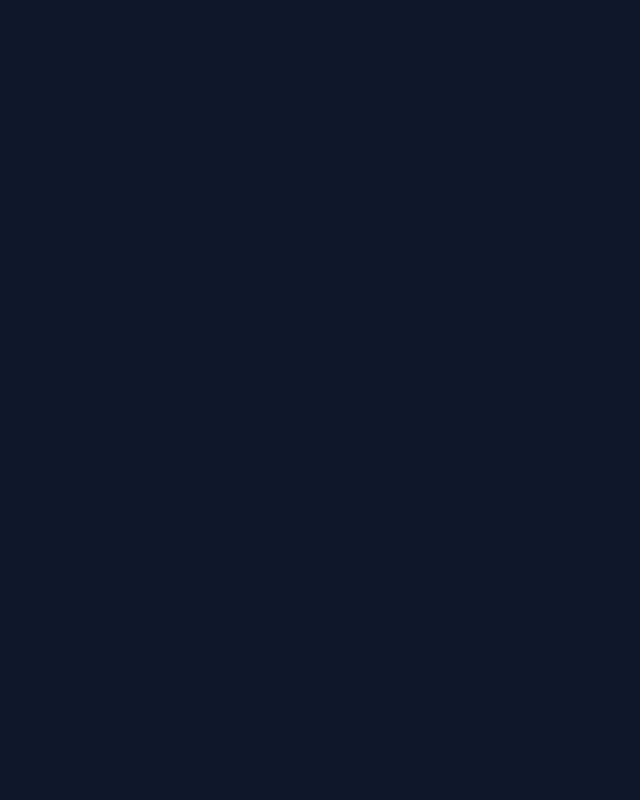
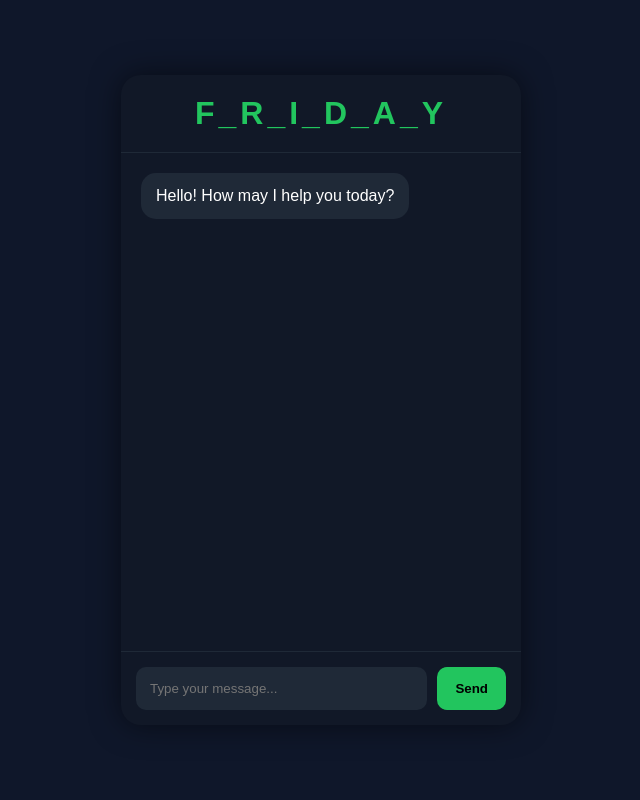
Before and after one commit to AmanDubal/F_R_I_D_A_Y-, a Flask app: page / in a window 1280 px wide. Before the commit the part shown is empty. Shown: the whole page, without its empty margins (319-959 px from the left). Run offline with Flask 3, Linux system fonts and the light colour scheme.

Commit message:
Update index.html

```diff
--- a/templates/index.html
+++ b/templates/index.html
@@ -1,8 +1,8 @@
 <!DOCTYPE html>
 <html lang="en">
 <head>
-  <meta charset="UTF-8">
-  <meta name="viewport" content="width=device-width, initial-scale=1.0">
+  <meta charset="UTF-8" />
+  <meta name="viewport" content="width=device-width, initial-scale=1.0"/>
   <title>F_R_I_D_A_Y AI</title>
 
   <style>
@@ -20,12 +20,12 @@
       display:flex;
       justify-content:center;
       align-items:center;
-      overflow:hidden;
+      color:white;
     }
 
     .container{
-      width:420px;
-      height:700px;
+      width:400px;
+      height:650px;
       background:#111827;
       border-radius:20px;
       overflow:hidden;
@@ -54,4 +54,123 @@
       gap:15px;
     }
 
+    .message{
+      padding:12px 15px;
+      border-radius:15px;
+      max-width:80%;
+      line-height:1.4;
+    }
+
+    .user{
+      background:#22c55e;
+      color:black;
+      align-self:flex-end;
+    }
+
+    .ai{
+      background:#1f2937;
+      align-self:flex-start;
+    }
+
+    .bottom{
+      display:flex;
+      padding:15px;
+      gap:10px;
+      border-top:1px solid #1f2937;
+    }
+
+    input{
+      flex:1;
+      padding:14px;
+      border:none;
+      outline:none;
+      border-radius:10px;
+      background:#1f2937;
+      color:white;
+    }
+
+    button{
+      padding:14px 18px;
+      border:none;
+      border-radius:10px;
+      background:#22c55e;
+      font-weight:bold;
+      cursor:pointer;
+    }
+
+  </style>
+</head>
+
+<body>
+
+<div class="container">
+
+  <div class="header">
+    <h1>F_R_I_D_A_Y</h1>
+  </div>
+
+  <div class="chat-box" id="chatBox">
+
+    <div class="message ai">
+      Hello! How may I help you today?
+    </div>
+
+  </div>
+
+  <div class="bottom">
+
+    <input
+      type="text"
+      id="userInput"
+      placeholder="Type your message..."
+    >
+
+    <button onclick="sendMessage()">
+      Send
+    </button>
+
+  </div>
+
+</div>
+
+<script>
+
+const chatBox = document.getElementById("chatBox");
+
+function addMessage(text, type){
+
+  const div = document.createElement("div");
+
+  div.classList.add("message");
+  div.classList.add(type);
+
+  div.innerText = text;
+
+  chatBox.appendChild(div);
+
+  chatBox.scrollTop = chatBox.scrollHeight;
+}
+
+function sendMessage(){
+
+  const input = document.getElementById("userInput");
+
+  const message = input.value.trim();
+
+  if(message === "") return;
+
+  addMessage(message, "user");
+
+  input.value = "";
+
+  setTimeout(()=>{
+
+    addMessage("AI response will come here", "ai");
+
+  },1000);
+}
+
+</script>
+
+</body>
 </html>
```
